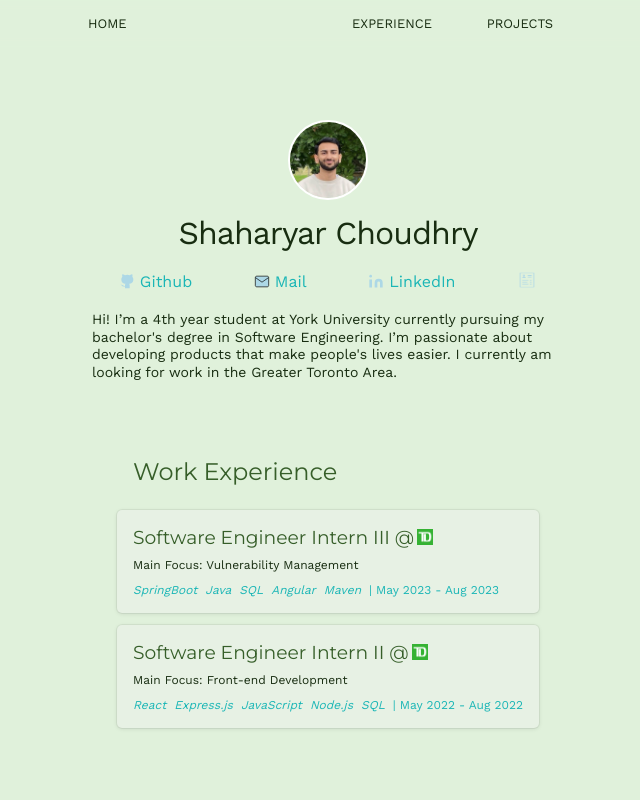
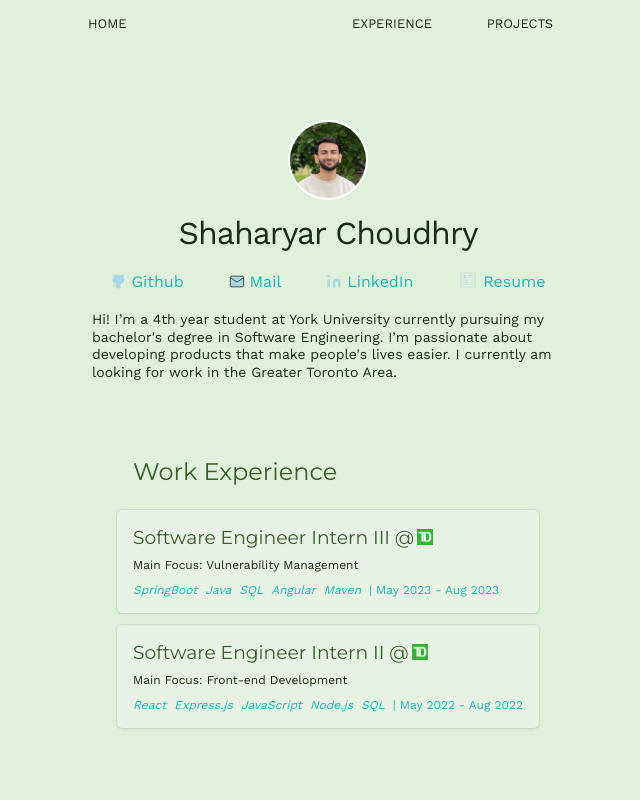
Before and after one commit to Choudhry-Shaharyar/Choudhry-Shaharyar.github.io, a website built with Vite: page index.html in a window 1280 px wide. Shown: the top 800 px of the page, without its empty margins (312-952 px from the left). Built offline with nearby package versions, Linux system fonts and the light colour scheme.

Commit message:
updated resume

```diff
--- a/index.html
+++ b/index.html
@@ -83,6 +83,7 @@
           </li>
           <li>
             <img src="./asset/svg/icons8-resume-50.png" style="height: 16px;" width="20px" alt="LinkedIn" />
+            <a href="https://drive.google.com/file/d/1WcTeC-Y58S-D_UzvZmcGPKWbYPD2jpLQ/view?usp=sharing"> Resume</a>
           </li>
         </ul>
         <!-- long bio -->
```
